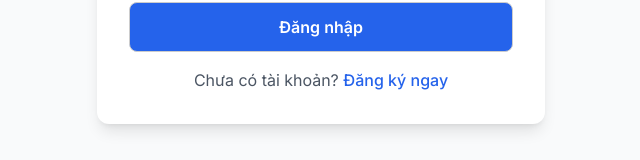
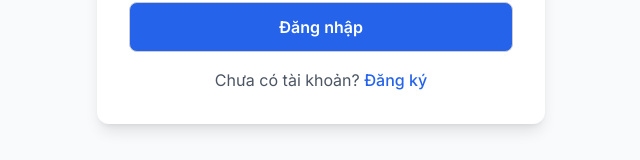
Before and after one commit to KimChi06082004/tutorHub, a Next.js app in the folder frontend/: page /login in a window 1280 px wide. Shown: the part 439-599 px from the top of the page, without its empty margins (319-959 px from the left). Built offline with nearby package versions, Linux system fonts and the light colour scheme; no server answers.

Commit message:
fix lỗi ESLint

```diff
--- a/frontend/src/components/MapWrapper.js
+++ b/frontend/src/components/MapWrapper.js
@@ -13,6 +13,9 @@ export default function MapWrapper({ role = "tutor" }) {
       try {
         // Gia sư → xem học viên | Học viên → xem gia sư
         const endpoint = role === "tutor" ? "tutors/students" : "tutors";
+        console.log("🔍 endpoint:", endpoint);
+        console.log("🔍 full URL:", api.defaults.baseURL + endpoint);
+
         const res = await api.get(endpoint);
         // ✅ Backend trả về { success, data }
         setUsers(res.data.data || []);
--- a/frontend/src/pages/login.js
+++ b/frontend/src/pages/login.js
@@ -3,6 +3,7 @@ import { useState } from "react";
 import { useRouter } from "next/router";
 import api from "../utils/api";
 import { setAuthUser } from "../utils/auth";
+import Link from "next/link";
 
 export default function Login() {
   const router = useRouter();
@@ -119,12 +120,12 @@ export default function Login() {
 
         <p className="text-center mt-4 text-gray-600">
           Chưa có tài khoản?{" "}
-          <a
-            href="/register"
+          <Link
+            href="/register/"
             className="text-blue-600 hover:text-blue-700 font-medium"
           >
-            Đăng ký ngay
-          </a>
+            Đăng ký
+          </Link>
         </p>
       </div>
     </div>
--- a/frontend/src/pages/register.js
+++ b/frontend/src/pages/register.js
@@ -2,6 +2,7 @@ import { useState } from "react";
 import { useRouter } from "next/router";
 import api from "../utils/api";
 import { setAuthUser } from "../utils/auth";
+import Link from "next/link";
 
 export default function Register() {
   const router = useRouter();
@@ -79,7 +80,7 @@ export default function Register() {
         </form>
 
         <p className="login-link">
-          Đã có tài khoản? <a href="/login">Đăng nhập ngay</a>
+          Đã có tài khoản? <Link href="/login/">Đăng nhập</Link>
         </p>
       </div>
 
```
